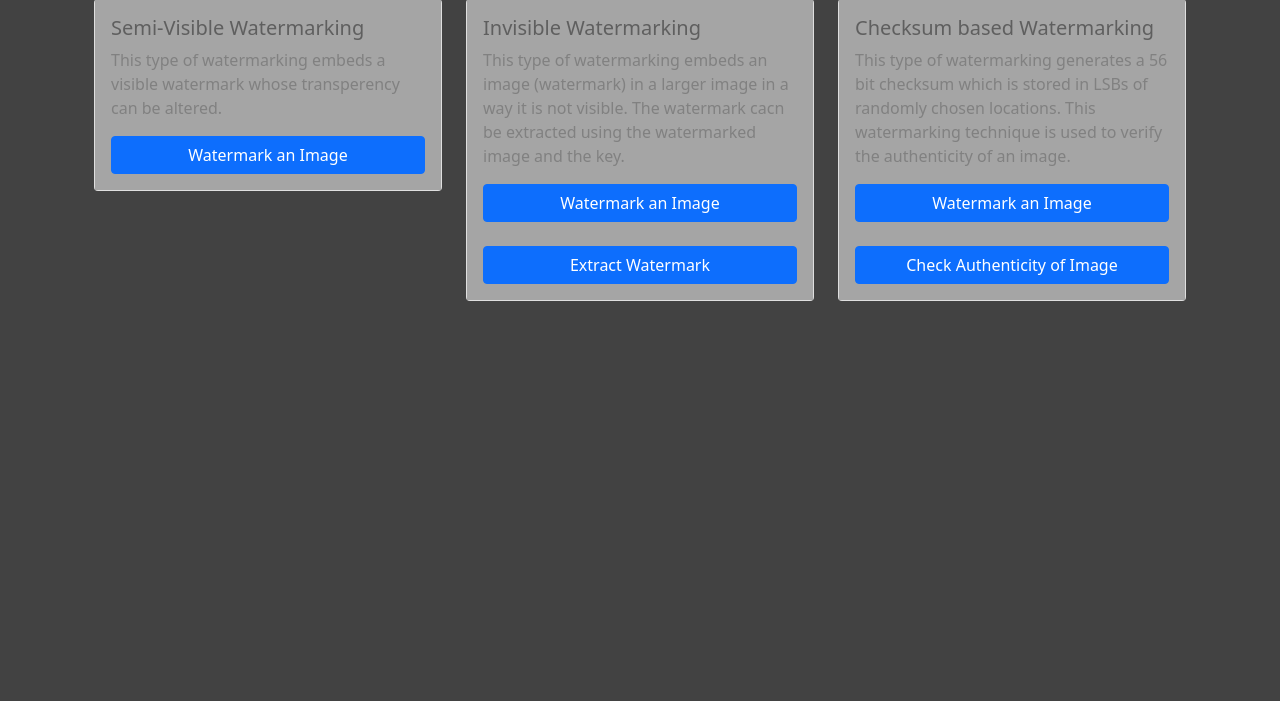
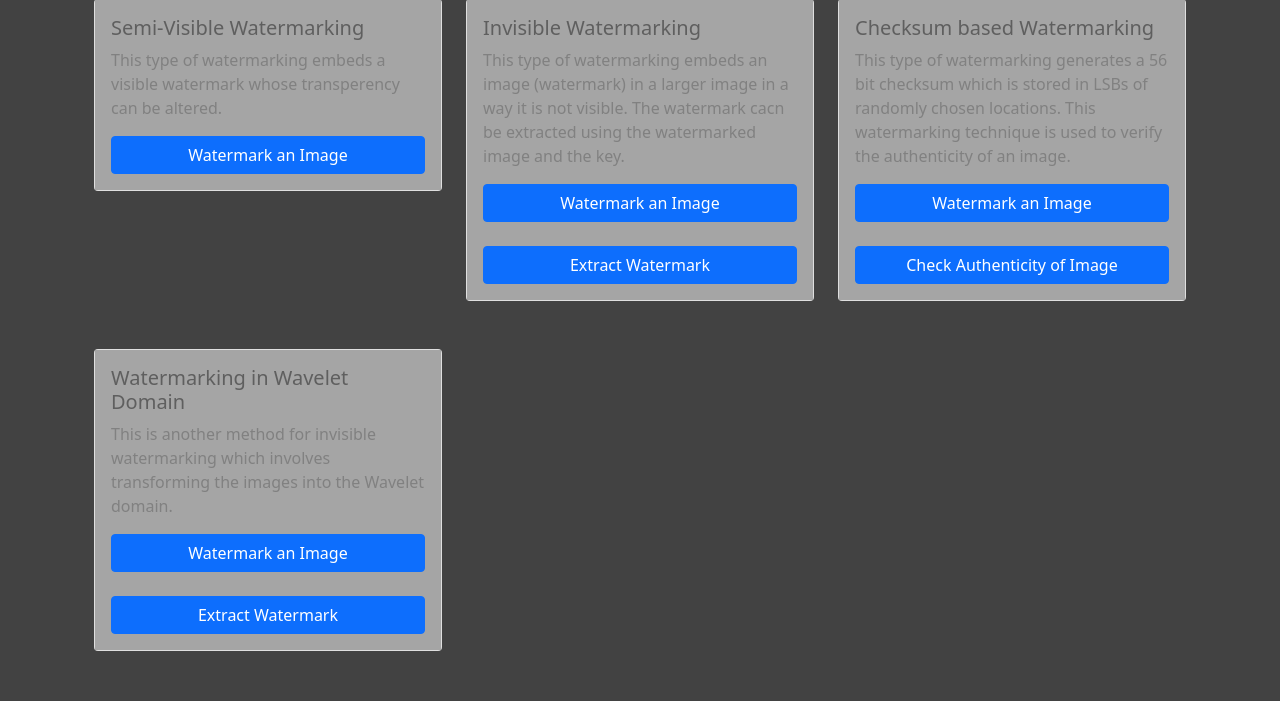
Before and after one commit to SubZer0811/image-watermarking, a Flask app: page / in a window 1280 px wide. Shown: the part 99-800 px from the top of the page. Run offline with Flask 2, Linux system fonts and the light colour scheme.

Commit message:
added wavelet to home page

```diff
--- a/templates/index.html
+++ b/templates/index.html
@@ -40,5 +40,45 @@
 			</div>
 		</div>
 	</div>
+
+<br><br>
+
+	<div class="row">
+		<div class="col-md-4">
+			<div class="card">
+				<div class="card-body">
+					<h5 class="card-title">Watermarking in Wavelet Domain</h5>
+					<p class="card-text">This is another method for invisible watermarking which involves transforming the images into the Wavelet domain.</p>
+					<a href="{{ url_for('wavelet_upload_image_form') }}" class="btn btn-primary d-grid gap-2">Watermark an Image</a>
+					<br>
+					<a href="{{ url_for('extract_wavelet_upload_image_form') }}" class="btn btn-primary d-grid gap-2">Extract Watermark</a>
+				</div>
+			</div>
+		</div>
+		<!-- <div class="col-md-4">
+			<div class="card">
+				<div class="card-body">
+					<h5 class="card-title">Invisible Watermarking</h5>
+					<p class="card-text">This type of watermarking embeds an image (watermark) in a larger image in a way it is not visible. The watermark cacn be extracted using the watermarked image and the key.</p>
+					<a href="{{ url_for('invisible_upload_image_form') }}" class="btn btn-primary d-grid gap-2">Watermark an Image</a>
+					<br>
+					<a href="{{ url_for('extract_invisible_upload_image_form') }}" class="btn btn-primary d-grid gap-2">Extract Watermark</a>
+				</div>
+			</div>
+		</div>
+		<div class="col-md-4">
+			<div class="card">
+				<div class="card-body">
+					<h5 class="card-title">Checksum based Watermarking</h5>
+					<p class="card-text">This type of watermarking generates a 56 bit checksum which is stored in LSBs of randomly chosen locations. This watermarking technique is used to verify the authenticity of an image.</p>
+					<a href="{{ url_for('checksum_upload_image_form') }}" class="btn btn-primary d-grid gap-2">Watermark an Image</a>
+					<br>
+					<a href="{{ url_for('verify_checksum_upload_image_form') }}" class="btn btn-primary d-grid gap-2">Check Authenticity of Image</a>
+				</div>
+			</div>
+		</div> -->
+	</div>
+
 </div>
+
 {% endblock %}
```
